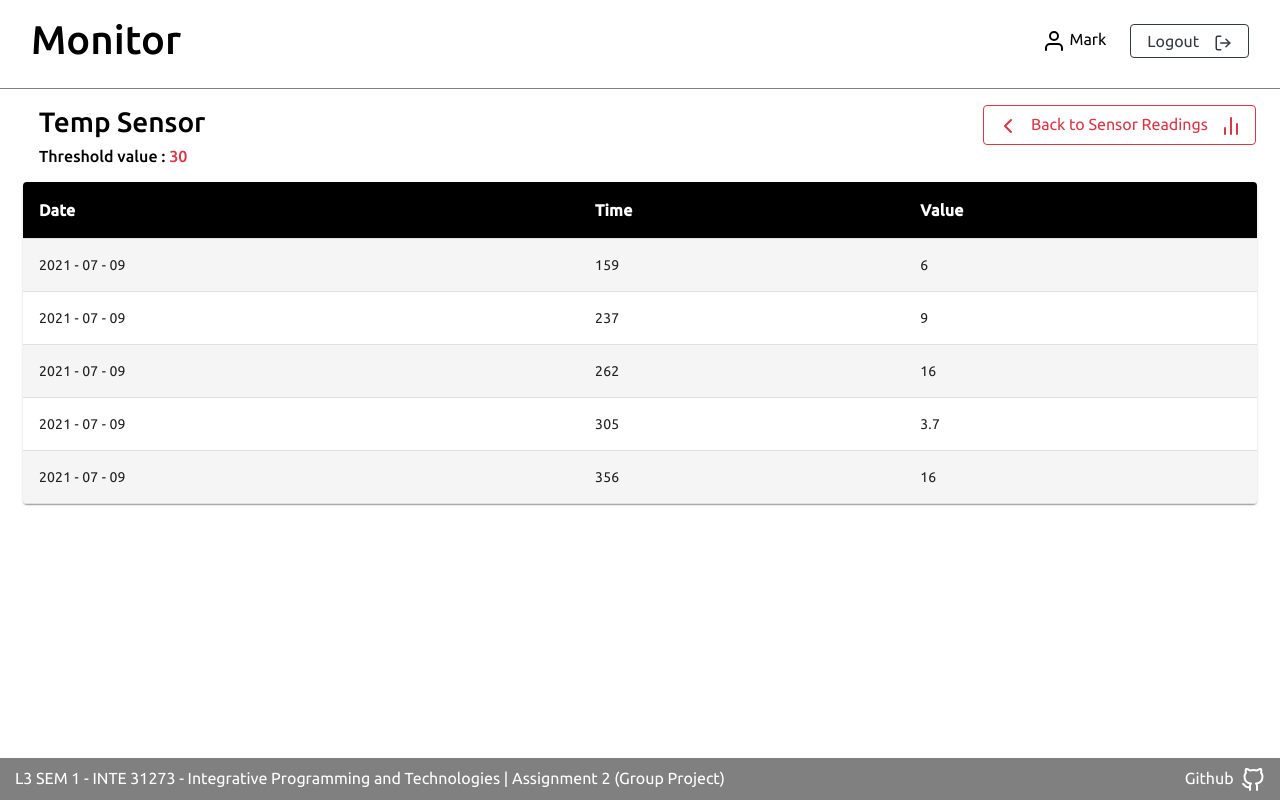
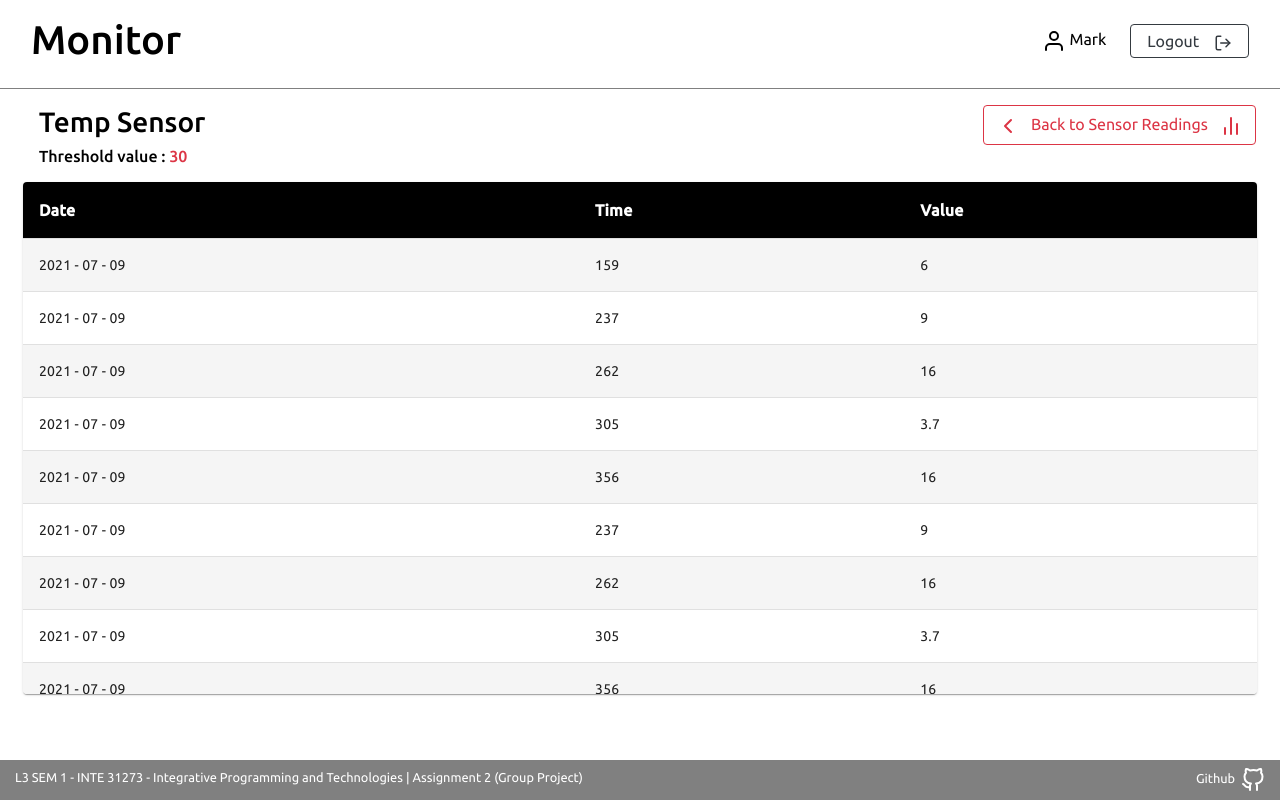
Before and after one commit to sriyabro/Monitor, a React (Create React App) app in the folder monitor-frontend/: page /alert-history in a window 1280 px wide. Built offline with nearby package versions, Linux system fonts and the light colour scheme.

Commit message:
chart / table height fixed
footer font size changed for xs

```diff
--- a/monitor-frontend/src/assets/styles/main.scss
+++ b/monitor-frontend/src/assets/styles/main.scss
@@ -12,7 +12,7 @@ body {
 }
 
 @import "partials/header";
-@import "partials/chart";
+@import "partials/dashboard";
 @import "partials/add-sensor";
 @import "partials/alert-history";
 @import "partials/footer";
--- a/monitor-frontend/src/assets/styles/partials/_alert-history.scss
+++ b/monitor-frontend/src/assets/styles/partials/_alert-history.scss
@@ -0,0 +1,6 @@
+.alert-history {
+  .alert-table {
+    height: 64vh;
+    overflow-y: scroll;
+  }
+}
--- a/monitor-frontend/src/assets/styles/partials/_chart.scss
+++ b/monitor-frontend/src/assets/styles/partials/_dashboard.scss
@@ -16,5 +16,9 @@
   }
   .chart {
     max-height: 50px;
+
+    canvas {
+      max-height: 66vh;
+    }
   }
 }
--- a/monitor-frontend/src/assets/styles/partials/_footer.scss
+++ b/monitor-frontend/src/assets/styles/partials/_footer.scss
@@ -14,3 +14,9 @@
     text-decoration: none;
   }
 }
+
+@media (max-height: 992px) {
+  .footer {
+    font-size: .8em;
+  }
+}
--- a/monitor-frontend/src/components/AlertHistory.jsx
+++ b/monitor-frontend/src/components/AlertHistory.jsx
@@ -42,6 +42,17 @@ const rows = [
     createData("2021 - 07 - 09", 262, 16.0),
     createData("2021 - 07 - 09", 305, 3.7),
     createData("2021 - 07 - 09", 356, 16.0),
+    createData("2021 - 07 - 09", 237, 9.0),
+    createData("2021 - 07 - 09", 262, 16.0),
+    createData("2021 - 07 - 09", 305, 3.7),
+    createData("2021 - 07 - 09", 356, 16.0),
+    createData("2021 - 07 - 09", 262, 16.0),
+    createData("2021 - 07 - 09", 305, 3.7),
+    createData("2021 - 07 - 09", 356, 16.0),
+    createData("2021 - 07 - 09", 237, 9.0),
+    createData("2021 - 07 - 09", 262, 16.0),
+    createData("2021 - 07 - 09", 305, 3.7),
+    createData("2021 - 07 - 09", 356, 16.0),
 ];
 
 const useStyles = makeStyles({
@@ -59,7 +70,7 @@ function AlertHistory() {
     }
 
     return (
-        <div className="px-2 bg-white rounded" >
+        <div className="alert-history px-2 bg-white rounded" >
             <Row className="sensors p-3" >
                 <Col xs={12} md={6}><h3>Temp Sensor</h3><h6 className="m-0">Threshold value : <span className="text-danger">30</span></h6></Col>
                 <Col xs={12} md={6} className="text-right p-0">
@@ -69,7 +80,7 @@ function AlertHistory() {
                     </Button>
                 </Col>
             </Row>
-            <TableContainer component={Paper}>
+            <TableContainer component={Paper} className="alert-table">
                 <Tablenew className={classes.table} aria-label="customized table">
                     <TableHead>
                         <TableRow>
--- a/monitor-frontend/src/components/Dashboard.jsx
+++ b/monitor-frontend/src/components/Dashboard.jsx
@@ -77,7 +77,7 @@ function Dashboard() {
                    handleAddNewSensor={handleAddNewSensor}
         />
         <Row className="sensors p-3 mb-5" >
-            <Col xs={12} md={4}>
+            <Col xs={12} lg={4}>
                 <Select className="select-control" classNamePrefix="select-control"
                         isSearchable
                         isClearable
@@ -88,19 +88,19 @@ function Dashboard() {
                         value={selectorOptions?.value}
                 />
             </Col>
-            <Col xs={12} md={4} className="px-0">
+            <Col xs={12} sm={5} lg={4} className="px-0">
                 <Button className="new-sensor" onClick={handleAddSensorBtnClick}>
                     <Plus/> &nbsp; Add New Sensor
                 </Button>
 
             </Col>
-           <Col xs={12} md={4} className="text-right">
+           <Col xs={12} sm={7} lg={4} className="text-right">
                <Button className="history text-danger border-danger" onClick={handleAlertHistoryButton}>
                    <Activity/> &nbsp; View Sensor Alert History
                </Button>
            </Col>
 
-            <Col xs={12} className="pt-5 chart">
+            <Col xs={12} className="pt-3 chart">
                 <Line data={data}/>
             </Col>
         </Row>
```
